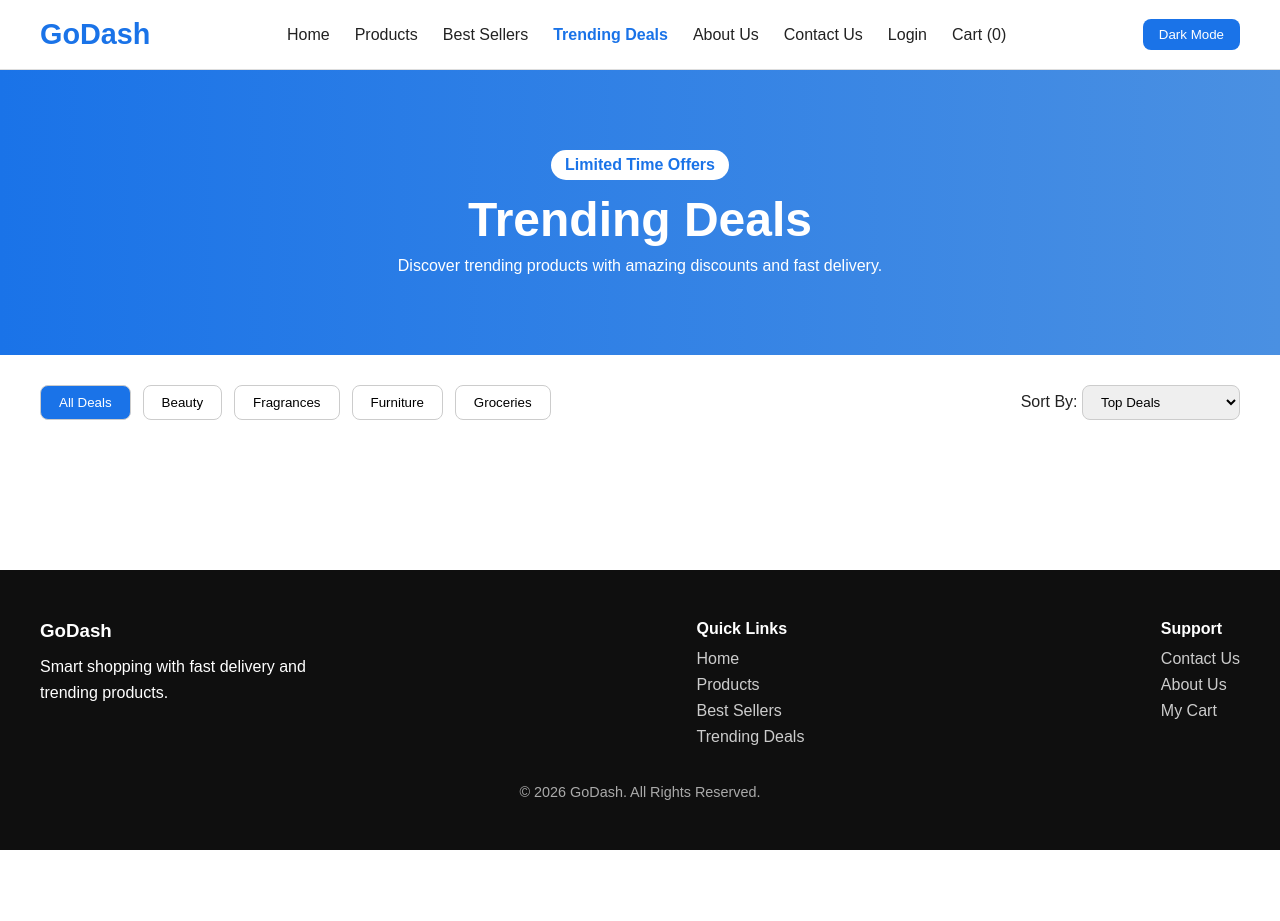
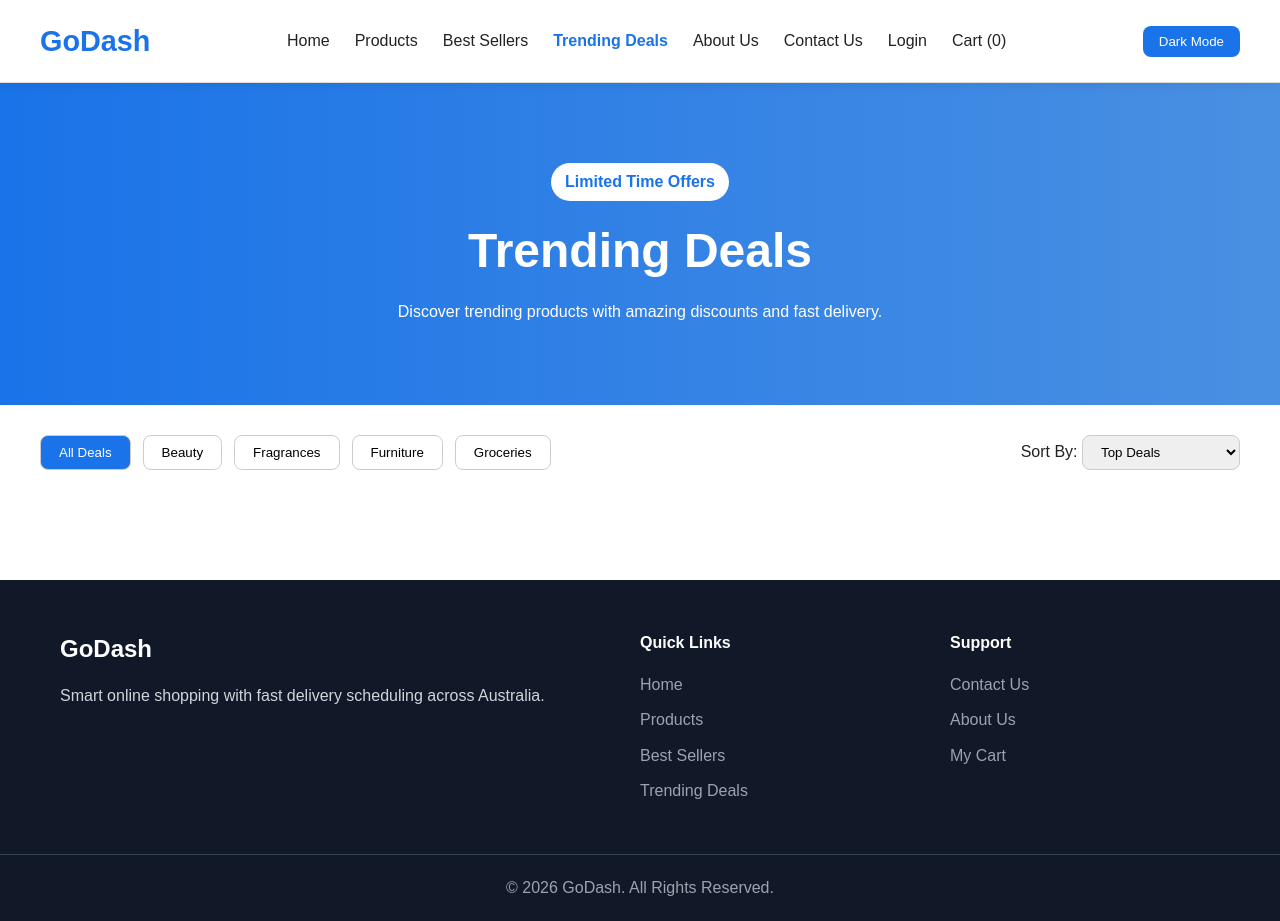
Before and after one commit to saadtouqir/godash, a plain HTML site: page godash/trendingdeals.html in a window 1280 px wide. Before the commit the page ends 850 px from the top, so only its background shows below. Drawn offline with Linux system fonts and the light colour scheme; no server answers.

Commit message:
updated web pages

```diff
--- a/godash/css/trendingdeals.css
+++ b/godash/css/trendingdeals.css
@@ -213,60 +213,6 @@ body {
 }
 
 /* =========================================
-   FOOTER (MATCHES YOUR SITE)
-========================================= */
-
-.footer {
-    background: var(--dark-bg);
-    color: #fff;
-    padding: 50px 40px;
-    margin-top: 40px;
-}
-
-.footer-content {
-    display: flex;
-    justify-content: space-between;
-    flex-wrap: wrap;
-    gap: 40px;
-}
-
-.footer h3,
-.footer h4 {
-    margin-bottom: 12px;
-    font-weight: 600;
-}
-
-.footer p {
-    max-width: 300px;
-    line-height: 1.6;
-}
-
-.footer ul {
-    list-style: none;
-}
-
-.footer ul li {
-    margin-bottom: 8px;
-}
-
-.footer ul li a {
-    color: #ccc;
-    text-decoration: none;
-    transition: var(--transition);
-}
-
-.footer ul li a:hover {
-    color: var(--primary);
-}
-
-.footer-bottom {
-    text-align: center;
-    margin-top: 30px;
-    font-size: 0.9rem;
-    color: #aaa;
-}
-
-/* =========================================
    RESPONSIVE
 ========================================= */
 
--- a/godash/trendingdeals.html
+++ b/godash/trendingdeals.html
@@ -9,6 +9,8 @@
 
     <meta name="description" content="Discover trending deals with huge discounts and fast delivery.">
     <meta name="keywords" content="GoDash, trending deals, discounts, offers, ecommerce">
+
+    <link rel="stylesheet" href="css/style.css">
 
     <link rel="stylesheet" href="css/trendingdeals.css">
 
@@ -113,49 +115,64 @@
 
     </section>
 
+</body>
+
+</html>
+
 <!-- =========================
-         FOOTER (MATCHES YOUR SITE)
+       FOOTER
   ========================== -->
+  <footer class="site-footer">
 
-    <footer class="footer">
+    <div class="footer-inner">
 
-        <div class="footer-content">
+      <div class="footer-brand">
 
-            <div>
-                <h3>GoDash</h3>
-                <p>Smart shopping with fast delivery and trending products.</p>
+        <h2 class="footer-logo">GoDash</h2>
+
+        <p>
+          Smart online shopping with fast delivery
+          scheduling across Australia.
+        </p>
+
       </div>
 
-            <div>
+      <div class="footer-links">
+
         <h4>Quick Links</h4>
+
         <ul>
           <li><a href="index.html">Home</a></li>
           <li><a href="products.html">Products</a></li>
           <li><a href="bestsellers.html">Best Sellers</a></li>
-                    <li><a href="trendingdeals.html">Trending Deals</a></li>
+          <li><a href="trending.html">Trending Deals</a></li>
         </ul>
+
       </div>
 
-            <div>
+      <div class="footer-links">
+
         <h4>Support</h4>
+
         <ul>
           <li><a href="contact.html">Contact Us</a></li>
           <li><a href="about.html">About Us</a></li>
           <li><a href="cart.html">My Cart</a></li>
         </ul>
+
       </div>
 
     </div>
 
     <div class="footer-bottom">
+
+      <p>
         © 2026 GoDash. All Rights Reserved.
+      </p>
+
     </div>
 
   </footer>
-
-</body>
-
-</html>
 
 
   <!-- Scripts -->
```
Also changed, not shown: godash/about.html (+54 -16 lines), godash/contact.html (+27 -36 lines). Lines whose indentation alone changed are shown as unchanged.
